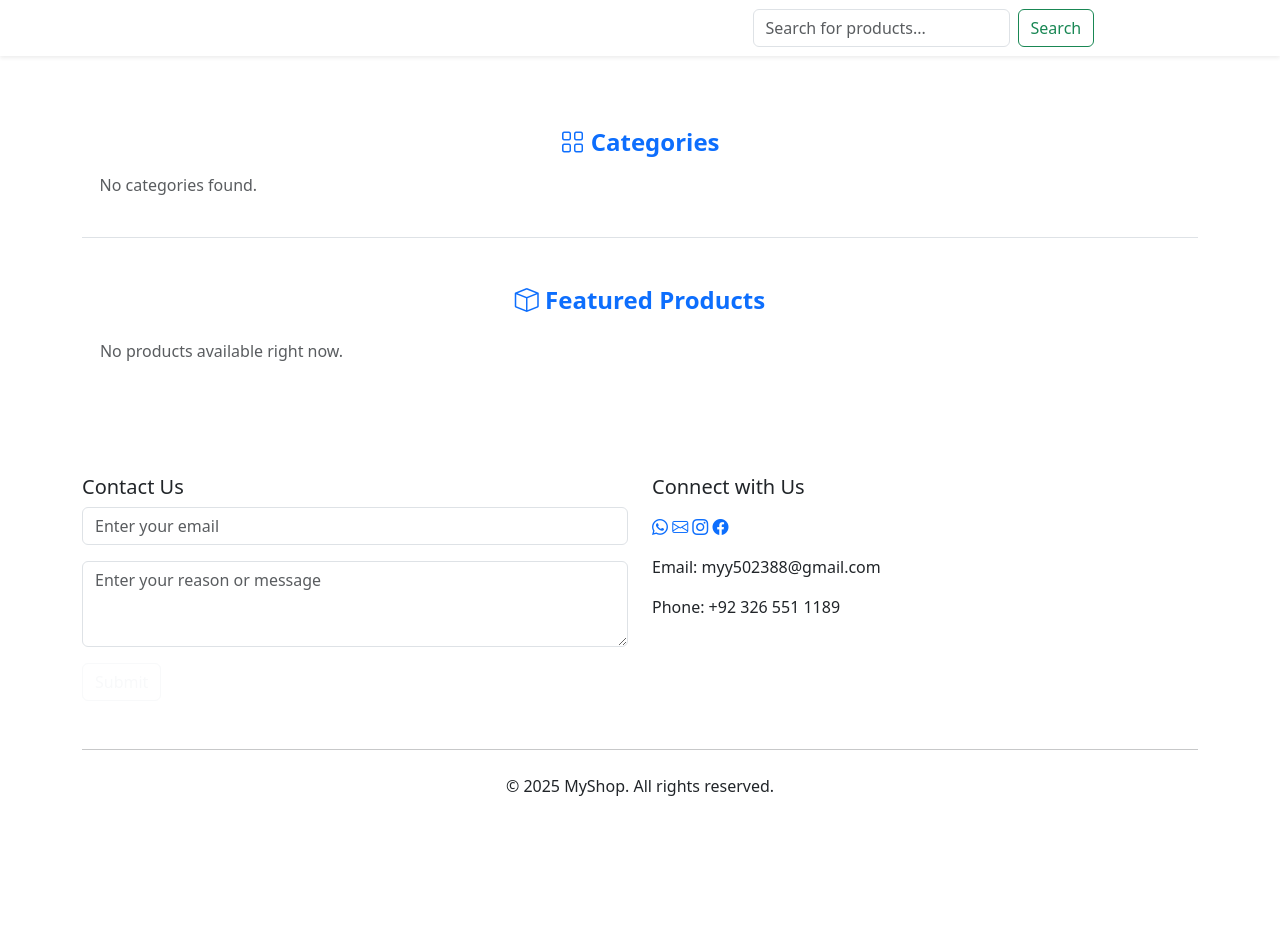
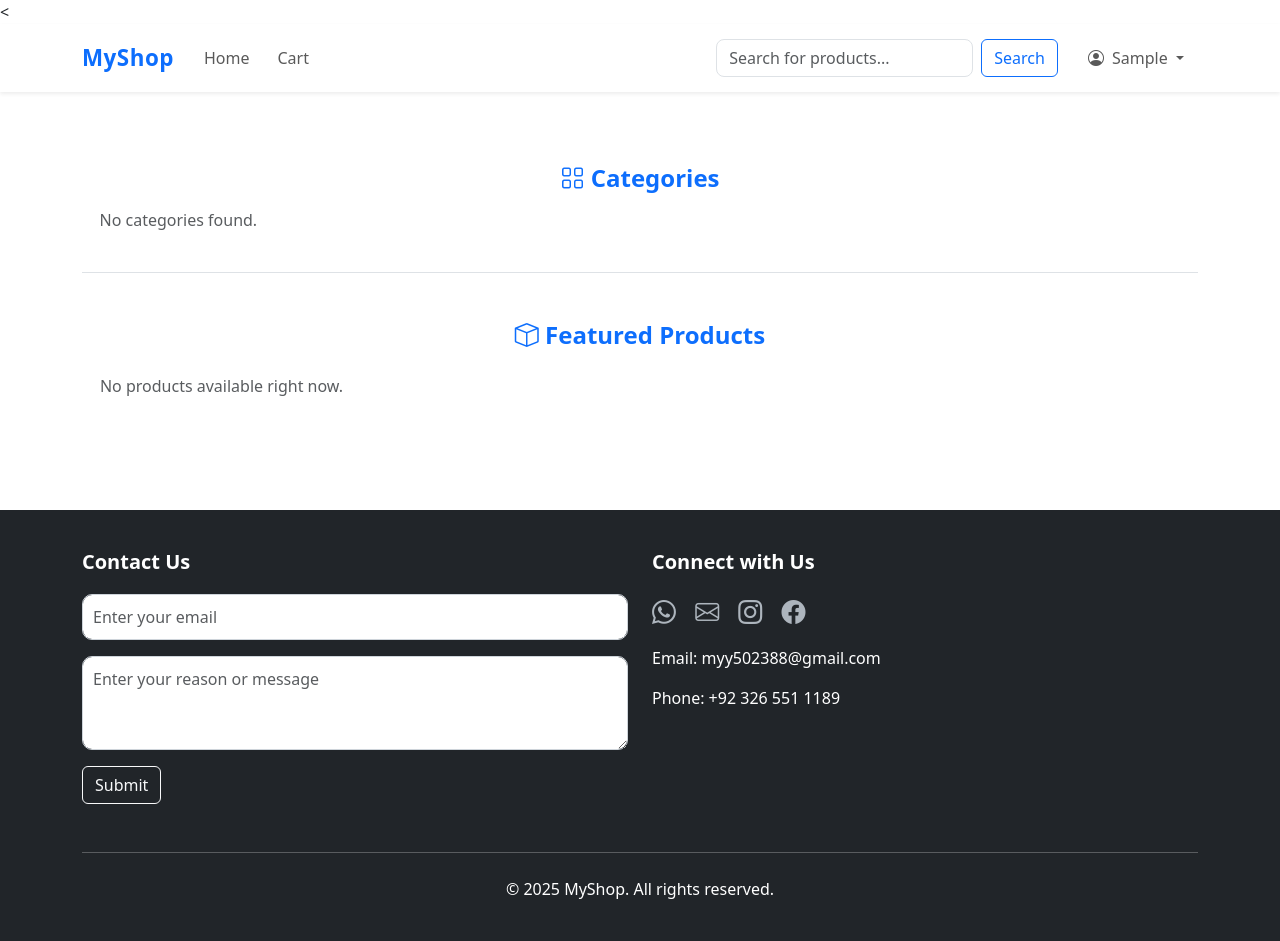
Before and after one commit to myy475855-code/MY-shop, a Flask app: page / in a window 1280 px wide. Before the commit the page ends 796 px from the top, so only its background shows below. Run offline with Flask 3, Linux system fonts and the light colour scheme; the visitor is signed in with stand-in values (Sample User, id 1); data that the repository does not hold is empty; some libraries are stand-ins or nearby versions.

Commit message:
Add files via upload

```diff
--- a/MY-eCommerce-main/app/routes.py
+++ b/MY-eCommerce-main/app/routes.py
@@ -4,10 +4,14 @@ from flask import (
 from flask_login import login_user, logout_user, login_required, current_user
 from werkzeug.utils import secure_filename
 import os, uuid, random, smtplib
-from email.message import EmailMessage
+from flask_mail import Message
+from app import mail
 from datetime import datetime, timedelta
 from app import db, login_manager
 from app.models import User, Product, Cart, Order, OrderItem, Comment
+
+
+
 
 
 @login_manager.user_loader
@@ -52,7 +56,6 @@ def register_routes(app):
             flash("Registered. Please log in.", "success")
             return redirect(url_for("login"))
         return render_template("register.html")
-
     @app.route("/login", methods=["GET", "POST"])
     def login():
         if request.method == "POST":
@@ -60,13 +63,12 @@ def register_routes(app):
             password = request.form["password"]
             user = User.query.filter_by(email=email).first()
             if user and user.check_password(password):
-                login_user(user)
-                flash("Logged in successfully.", "success")
-                return redirect(url_for("index"))
+                    login_user(user)
+                    flash("Logged in successfully.", "success")
+                    return redirect(url_for("index"))
             flash("Invalid credentials", "danger")
             return redirect(url_for("login"))
         return render_template("signin.html")
-
     @app.route("/logout")
     @login_required
     def logout():
@@ -282,7 +284,7 @@ def register_routes(app):
 
         # Create new order
         order = Order(
-            order_number=generate_order_number(),
+            order_number= generate_order_number(),
             user_id=current_user.id,
             total_amount=total,
             shipping=0.0,
@@ -334,28 +336,25 @@ def register_routes(app):
 
     @app.route("/forgot-password", methods=["GET", "POST"])
     def forgot_password():
+
         if request.method == "POST":
             email = request.form["email"]
-            user = User.query.filter_by(email=email).first()
 
-            if user:
-                # Generate a 6-digit verification code
-                code = str(random.randint(100000, 999999))
+            code = random.randint(100000, 999999)
 
-                # Store the code and its expiry (10 min) in session (or database)
-                session["reset_email"] = email
-                session["reset_code"] = code
-                session["reset_expiry"] = (datetime.utcnow() + timedelta(minutes=10)).isoformat()
-
-                # Send code via email
-                body = f"""Your password reset code is: {code}
+            msg = Message(
+                subject="Your OTP Code",
+                sender=app.config["MAIL_USERNAME"],
+                recipients=[email]
+            )
+            msg.body = f"""Your password reset code is: {code}
 
                 This code will expire in 10 minutes.
                 If you did not request this, please ignore this email."""
-                send_email("MyShop Password Reset Code", user.email, body)
+            mail.send(msg)
 
-            flash("If an account exists, a verification code has been sent to your email.", "info")
-            return redirect(url_for("verify_code"))
+            flash("OTP Sent Successfully!", "success")
+            return redirect(url_for("verify_code", email=email))
 
         return render_template("forgot_password.html")
 
@@ -440,15 +439,14 @@ def register_routes(app):
             flash("Please enter both email and message.", "warning")
             return redirect(request.referrer or url_for("index"))
 
-        body = f"""
-        New contact form submission from MyShop:
+        try:
+            msg = Message("New Contact Message - MyShop", "myy502388@gmail.com", body)
+            msg.body = body = f"""New contact form submission from MyShoFrom: {email}Message:{message}"""
+            mail.send(msg)
 
-        From: {email}
-        Message:
-        {message}
-        """
+        except Exception as e:
+            print("\n❌ EMAIL ERROR:", e)
 
-        send_email("New Contact Message - MyShop", "myy502388@gmail.com", body)
         flash("Your message has been sent successfully. We'll contact you soon!", "success")
         return redirect(request.referrer or url_for("index"))
 
@@ -465,4 +463,6 @@ def register_routes(app):
     def internal_error(e):
         db.session.rollback()
         return render_template("500.html"), 500
+
+
     pass
--- /dev/null
+++ b/MY-eCommerce-main/app/static/css/style.css
@@ -0,0 +1,149 @@
+/* Custom Navbar Styling */
+.custom-navbar {
+  padding: 12px 0;
+  transition: 0.3s ease-in-out;
+}
+
+.navbar .nav-link {
+  font-weight: 500;
+  padding: 8px 14px !important;
+  border-radius: 8px;
+  transition: 0.25s ease;
+}
+
+/* Hover for normal links */
+.navbar .nav-link:hover {
+  background: #f3f6ff;
+  color: #084298 !important;
+}
+
+/* Logo style */
+.brand-text {
+  font-size: 1.4rem;
+  color: #0d6efd !important;
+  letter-spacing: 0.5px;
+}
+
+/* User button */
+.user-btn {
+  font-weight: 600;
+}
+
+/* -------- ADMIN-ONLY STYLING -------- */
+
+.admin-nav {
+  font-weight: 600;
+  color: #0d6efd !important;
+  background: #eaf1ff;
+  padding: 7px 14px !important;
+  border-radius: 8px;
+  transition: 0.3s ease;
+  display: flex;
+  align-items: center;
+  gap: 6px;
+}
+
+/* Hover effect */
+.admin-nav:hover {
+  background: #d9e7ff;
+  transform: translateY(-2px);
+  color: #003c99 !important;
+}
+
+/* Animated underline */
+.admin-link .nav-link {
+  position: relative;
+}
+
+.admin-link .nav-link::after {
+  content: "";
+  position: absolute;
+  left: 0;
+  bottom: -3px;
+  width: 0%;
+  height: 3px;
+  background: #0d6efd;
+  transition: width 0.35s ease;
+}
+
+.admin-link .nav-link:hover::after {
+  width: 100%;
+}
+
+/* Mobile tweaks */
+@media (max-width: 991px) {
+  .admin-nav {
+    margin-top: 6px;
+  }
+}
+
+
+    /* Footer Styling */
+    footer {
+      background-color: #0d6efd;
+      color: white;
+      padding: 50px 0 20px 0;
+    }
+
+    footer h5 {
+      font-weight: 600;
+      margin-bottom: 20px;
+    }
+
+    footer a {
+      color: #fff;
+      text-decoration: none;
+    }
+
+    footer a:hover {
+      text-decoration: underline;
+    }
+
+    .form-control {
+      border-radius: 8px;
+    }
+
+    .footer-bottom {
+      border-top: 1px solid rgba(255, 255, 255, 0.2);
+      margin-top: 20px;
+      padding-top: 10px;
+      font-size: 0.9rem;
+      text-align: center;
+    }
+
+
+
+
+
+
+
+    /* Custom Styling */
+    body {
+      display: flex;
+      flex-direction: column;
+      min-height: 100vh;
+    }
+    footer {
+      background-color: #212529;
+      color: white;
+      padding: 40px 0;
+      margin-top: auto;
+    }
+    footer a {
+      color: #adb5bd;
+      text-decoration: none;
+    }
+    footer a:hover {
+      color: #fff;
+    }
+    .contact-form input, .contact-form textarea {
+      border-radius: 10px;
+      padding: 10px;
+      width: 100%;
+      border: 1px solid #ced4da;
+    }
+    .social-links a {
+      display: inline-block;
+      margin-right: 15px;
+      font-size: 1.5rem;
+    }
--- a/MY-eCommerce-main/app/templates/base.html
+++ b/MY-eCommerce-main/app/templates/base.html
@@ -15,40 +15,69 @@
 <body>
 
  <!-- ===== NAVBAR ===== -->
-<nav class="navbar navbar-expand-lg navbar-dark bg-white shadow-sm">
+<<!-- ===== NAVBAR ===== -->
+<nav class="navbar navbar-expand-lg navbar-light bg-white shadow-sm custom-navbar">
   <div class="container">
-    <a class="navbar-brand fw-bold" href="{{ url_for('index') }}">MyShop</a>
+
+    <!-- Logo -->
+    <a class="navbar-brand fw-bold brand-text" href="{{ url_for('index') }}">
+      MyShop
+    </a>
+
     <button class="navbar-toggler" type="button" data-bs-toggle="collapse" data-bs-target="#mainNavbar">
       <span class="navbar-toggler-icon"></span>
     </button>
 
     <div class="collapse navbar-collapse" id="mainNavbar">
+
       <ul class="navbar-nav me-auto mb-2 mb-lg-0">
+
+        <!-- Home -->
         <li class="nav-item">
           <a class="nav-link" href="{{ url_for('index') }}">Home</a>
         </li>
+
+        <!-- Cart (visible only to logged-in users) -->
         <li class="nav-item">
           <a class="nav-link" href="{{ url_for('cart') }}">Cart</a>
         </li>
+
+        <!-- ADMIN ONLY links -->
+        {% set is_admin = current_user.is_authenticated and current_user.email == "admin@gmail.com" %}
+
+        {% if is_admin %}
+        <li class="nav-item admin-link">
+          <a class="nav-link admin-nav" href="{{ url_for('upload') }}">
+            <i class="bi bi-cloud-upload"></i> Upload
+          </a>
+        </li>
+
+        <li class="nav-item admin-link">
+          <a class="nav-link admin-nav" href="{{ url_for('dashboard') }}">
+            <i class="bi bi-speedometer2"></i> Dashboard
+          </a>
+        </li>
+        {% endif %}
+
       </ul>
 
-      <!-- Search bar -->
-      <form class="d-flex" role="search" action="{{ url_for('search') }}" method="get">
+      <!-- Search bar (Only admin sees it) -->
+      <form class="d-flex me-3" role="search" action="{{ url_for('search') }}" method="get">
         <input class="form-control me-2" type="search" name="q" placeholder="Search for products..." aria-label="Search">
-         <button class="btn btn-outline-success" type="submit">Search</button>
+        <button class="btn btn-outline-primary" type="submit">Search</button>
       </form>
 
+      <!-- Right side user -->
+      <ul class="navbar-nav">
 
-
-      <!-- Right side user section -->
-      <ul class="navbar-nav">
         {% if current_user.is_authenticated %}
-        <!-- When user is logged in -->
         <li class="nav-item dropdown">
-          <a class="nav-link dropdown-toggle d-flex align-items-center" href="#" id="userDropdown" role="button" data-bs-toggle="dropdown" aria-expanded="false">
+          <a class="nav-link dropdown-toggle user-btn" href="#" id="userDropdown" role="button"
+            data-bs-toggle="dropdown">
             <i class="bi bi-person-circle me-1"></i>
             {{ current_user.first_name or 'Account' }}
           </a>
+
           <ul class="dropdown-menu dropdown-menu-end shadow">
             <li><a class="dropdown-item" href="{{ url_for('profile') }}"><i class="bi bi-person"></i> Profile</a></li>
             <li><a class="dropdown-item" href="{{ url_for('orders') }}"><i class="bi bi-bag-check"></i> Orders</a></li>
@@ -57,7 +86,6 @@
           </ul>
         </li>
         {% else %}
-        <!-- When no user logged in -->
         <li class="nav-item">
           <a class="nav-link" href="{{ url_for('login') }}"><i class="bi bi-box-arrow-in-right"></i> Login</a>
         </li>
@@ -65,10 +93,13 @@
           <a class="nav-link" href="{{ url_for('register') }}"><i class="bi bi-person-plus"></i> Register</a>
         </li>
         {% endif %}
+
       </ul>
+
     </div>
   </div>
 </nav>
+
 
 
   <!-- Main Content (Optional) -->
--- a/MY-eCommerce-main/app/templates/index.html
+++ b/MY-eCommerce-main/app/templates/index.html
@@ -1,6 +1,29 @@
 {% extends "base.html" %}
 {% block body %}
-
+{% if is_admin %}
+<nav class="navbar navbar-expand-lg navbar-dark bg-white shadow-sm">
+  <div class="container">
+    <div class="collapse navbar-collapse" id="mainNavbar">
+      <ul class="navbar-nav me-auto mb-2 mb-lg-0">
+        <li class="nav-item">
+          <a class="nav-link" href="{{ url_for('index') }}">Home</a>
+        </li>
+        <li class="nav-item">
+          <a class="nav-link" href="{{ url_for('upload') }}">Upload</a>
+        </li>
+        <li class="nav-item">
+          <a class="nav-link" href="{{ url_for('cart') }}">Cart</a>
+        </li>
+      </ul>
+      <!-- Search bar -->
+      <form class="d-flex" role="search" action="{{ url_for('search') }}" method="get">
+        <input class="form-control me-2" type="search" name="q" placeholder="Search for products..." aria-label="Search">
+        <button class="btn btn-outline-success" type="submit">Search</button>
+      </form>
+    </div> <!-- collapse navbar-collapse -->
+  </div> <!-- container -->
+</nav>
+{% endif %}
 <!-- ===== CATEGORY SECTION ===== -->
 <section class="bg-white py-4 border-bottom">
   <div class="container">
@@ -65,4 +88,6 @@
   </div>
 </section>
 
+
+
 {% endblock %}
```
Also changed, not shown: MY-eCommerce-main/app/__init__.py (+12 -6 lines), MY-eCommerce-main/README.md.
